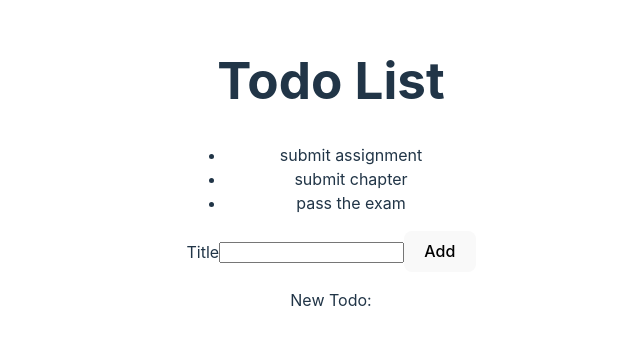
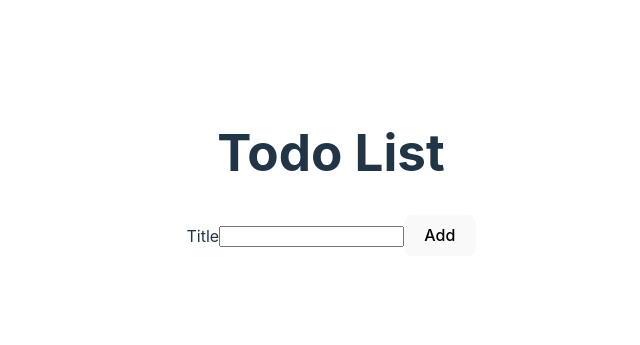
Before and after one commit to RusskayaMorda/react-todo, a React (Vite) app: page / in a window 1280 px wide. Shown: the part 227-572 px from the top of the page, without its empty margins (309-949 px from the left). Built offline with nearby package versions, Linux system fonts and the light colour scheme.

Commit message:
updating the todoList array from the provided input

```diff
--- a/src/AddTodoForm.jsx
+++ b/src/AddTodoForm.jsx
@@ -1,17 +1,28 @@
 import PropTypes from 'prop-types'
+import { useState } from 'react';
 
 const AddTodoForm = (props) =>{
+    const [todoTitle, setTodoTitle] = useState('');
+
     const handleAddTodo = (event) => {
         event.preventDefault();
-        const todoTitle = event.target.elements.title.value;
-        props.onAddTodo(todoTitle);
-        event.target.reset();
+        const newTodo = {
+            title: todoTitle,
+            id: Date.now(),
+        }
+        props.onAddTodo(newTodo);
+        setTodoTitle('');
+    }
+
+        const handleTitleChange = (event) => {
+        const newTodoTitle = event.target.value;
+        setTodoTitle(newTodoTitle);
     }
     return(
         <>
             <form onSubmit={handleAddTodo}>
                 <label htmlFor="TodoTitle">Title</label>
-                <input type="text" id="TodoTitle" name="title"/>
+                <input type="text" id="TodoTitle" name="title" value={todoTitle} onChange={handleTitleChange}/>
                 <button type="submit">Add</button>
             </form>
         </>
--- a/src/App.jsx
+++ b/src/App.jsx
@@ -5,14 +5,18 @@
 
 function App() {
 
-  const [newTodo, setNewTodo] = useState('');
+  const [todoList, setTodoList] = useState([]);
+
+  const addTodo = (newTodo) => {
+    setTodoList([...todoList, newTodo])
+  }
+
 
   return (
     <>
       <h1>Todo List</h1>
-      <TodoList/>
-      <AddTodoForm onAddTodo={setNewTodo}/>
-      <p>New Todo: {newTodo}</p>
+      <TodoList todoList={todoList} />
+      <AddTodoForm onAddTodo={addTodo}/>
     </>
   )
 }
--- a/src/TodoList.jsx
+++ b/src/TodoList.jsx
@@ -1,17 +1,11 @@
 import TodoListItem from "./TodoListItem";
 import PropTypes from 'prop-types'
 
-const toDoList = [
-  {id: 1, title: 'submit assignment'},
-  {id: 2, title: 'submit chapter'},
-  {id: 3, title: 'pass the exam'}
-];
-
-const TodoList = () =>{
+const TodoList = (props) =>{
     return (
         <>
             <ul>
-                {toDoList.map((item) => (
+                {props.todoList.map((item) => (
                     <TodoListItem key={item.id} todo={item}/>
                 ))}
             </ul>
@@ -20,7 +14,7 @@
 }
 
 TodoList.propTypes = {
-    todos: PropTypes.arrayOf(
+    todoList: PropTypes.arrayOf(
         PropTypes.shape({
             id: PropTypes.number.isRequired,
             title: PropTypes.string.isRequired,
```
